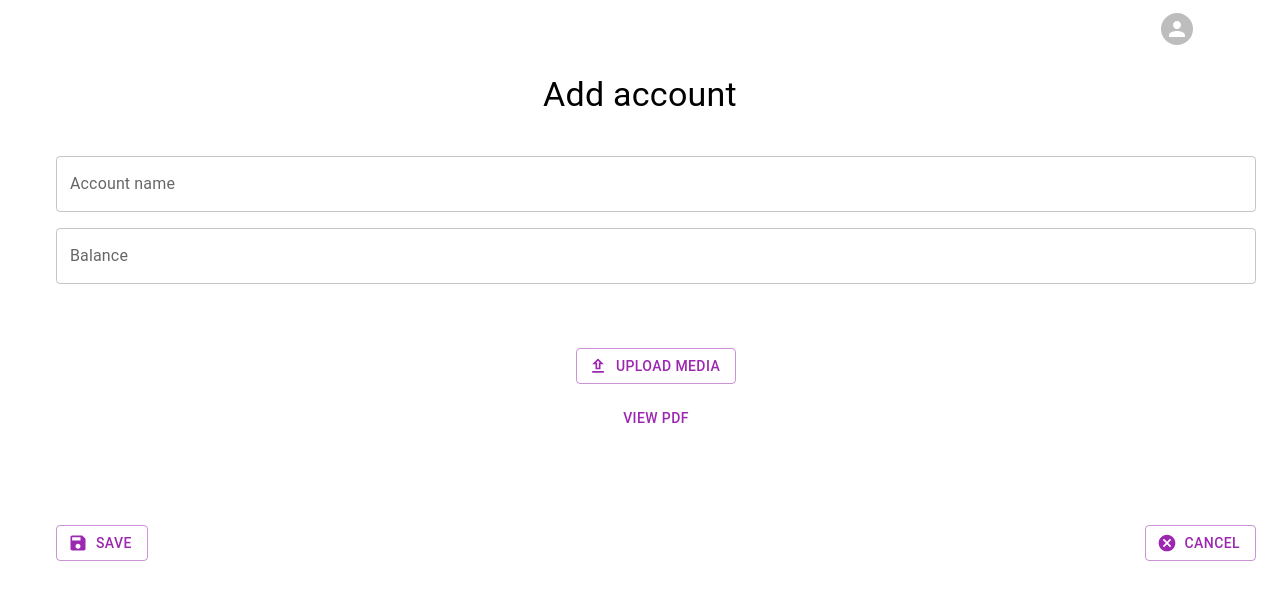
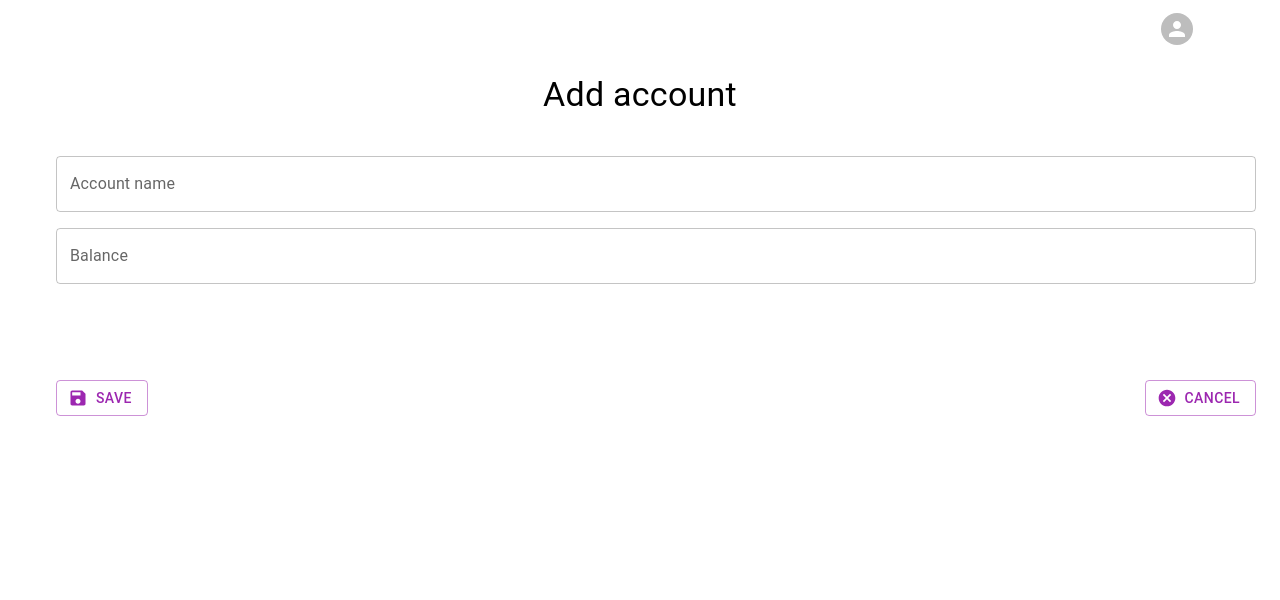
Before and after one commit to HarisKordic/MosaicPay-frontend, a Next.js app in the folder mosaicpay/: page /new-account in a window 1280 px wide. Shown: the top 600 px of the page. Built offline with nearby package versions, Linux system fonts and the light colour scheme.

Commit message:
fix: editing document AB#77

```diff
--- a/mosaicpay/pages/edit-account/[accountId].tsx
+++ b/mosaicpay/pages/edit-account/[accountId].tsx
@@ -58,11 +58,9 @@ export default function NewAccount() {
 				console.log(document);
 			}
 		} catch (error: any) {
-			if (error.response.statusText === "Not Found") {
+			if (error.response.status === 500) {
 				return;
 			}
-
-			router.push("/404");
 		}
 	};
 
--- a/mosaicpay/pages/new-account/index.tsx
+++ b/mosaicpay/pages/new-account/index.tsx
@@ -9,7 +9,7 @@ import {
 	TextField,
 	Typography,
 } from "@mui/material";
-import { Cancel, Save, Upload } from "@mui/icons-material";
+import { Cancel, Save } from "@mui/icons-material";
 import { useRouter } from "next/navigation";
 import { useState } from "react";
 import * as yup from "yup";
@@ -23,6 +23,12 @@ export default function NewAccount() {
 	const [balance, setBalance] = useState("");
 	const [validationErrors, setValidationErrors] = useState(Object);
 	const [showAlert, setShowAlert] = useState(false);
+	const [userId, setUserId] = useState(0);
+	const [accountId, setAccountId] = useState();
+	const [type, setType] = useState("");
+	const [url, setUrl] = useState();
+	const [documentId, setDocumentId] = useState(0);
+	const [disableFileUpload, setDisableFileUpload] = useState(true);
 
 	const validationSchema = yup.object().shape({
 		accountName: yup
@@ -73,12 +79,14 @@ export default function NewAccount() {
 					balance: Number.parseFloat(balance),
 					user: user?.user_id,
 				};
-				await postNewAccount(account);
+				const result = await postNewAccount(account);
+
+				console.log(result);
 				setShowAlert(true);
-
-				setTimeout(() => {
-					router.push("/home");
-				}, 2000);
+				setDisableFileUpload(false);
+				setUserId(result.user);
+				setDocumentId(0);
+				setAccountId(result.account_id);
 			} catch (error) {}
 		}
 	};
@@ -135,12 +143,17 @@ export default function NewAccount() {
 						helperText={validationErrors.balance}
 					/>
 
-					<Box display={"flex"} justifyContent={"center"} sx={{ mt: 5 }}>
+					<Box
+						display={`${disableFileUpload ? "none" : "block"}`}
+						justifyContent={"center"}
+						sx={{ mt: 5 }}
+					>
 						<Media
-							url="http://localhost:8000/media/storage/Portret_Info_Studio_01_Xoj6jmg.jpg"
-							userId="1"
-							accountId="1"
-							type="pdf"
+							accountId={accountId}
+							userId={userId?.toString()}
+							url={url}
+							type={type}
+							documentId={documentId}
 						></Media>
 					</Box>
 					<Box
@@ -165,7 +178,6 @@ export default function NewAccount() {
 							Cancel
 						</Button>
 					</Box>
-				</Box>
 					<Alert
 						sx={{ mt: 5, display: showAlert ? "flex" : "none" }}
 						action={
@@ -182,6 +194,7 @@ export default function NewAccount() {
 					>
 						Account successfuly created!
 					</Alert>
+				</Box>
 			</Grid>
 		</Container>
 	);
--- a/mosaicpay/src/app/components/Media.tsx
+++ b/mosaicpay/src/app/components/Media.tsx
@@ -3,8 +3,6 @@ import { useEffect, useState } from "react";
 import UploadOutlinedIcon from "@mui/icons-material/UploadOutlined";
 import LoadingButton from "@mui/lab/LoadingButton";
 import { postDocument, putDocument } from "../api";
-import Document from "next/document";
-import { useRouter } from "next/router";
 
 interface IProps {
 	accountId: string;
```
Lines whose indentation alone changed are shown as unchanged.
